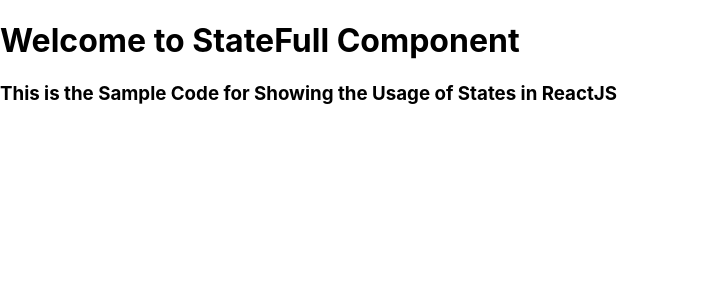
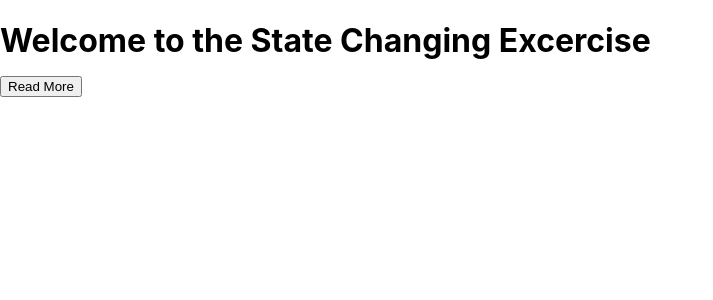
Before and after one commit to sidoncode/Reactjs-Day-2-FSD-Bennette, a React (Create React App) app: page / in a window 1280 px wide. Shown: the top 300 px of the page, without its empty margins (0-713 px from the left). Built offline with nearby package versions, Linux system fonts and the light colour scheme.

Commit message:
state changing

```diff
--- a/src/App.js
+++ b/src/App.js
@@ -5,23 +5,40 @@
     // to set the state, it is required to call the super() method in the constructor, it is because,
     // this.state is unintialized before the super() method has been called.
     super();
-    this.state = {displayBIO: true};
+    this.state = {displayBIO: false};
+    console.log('Component this',this);
+    // this is where we have intialized a new state //
+    this.toggleDisplayBio = this.toggleDisplayBio.bind(this);
+  }
+  toggleDisplayBio(){
+    this.setState(
+      {displayBIO: !this.state.displayBIO}
+    )
   }
 
   render(){
-    const bio = this.state.displayBIO ? (
-        <div>
-            <p>
-                <h3>
-                  This is the Sample Code for Showing the Usage of States in ReactJS
-                </h3>
-            </p>
-        </div>
-    ):null;
     return (
       <div>
-          <h1>Welcome to StateFull Component</h1>
-          {bio}
+          <h1>
+            Welcome to the State Changing Excercise
+            {
+              this.state.displayBIO ? (
+                <div>
+                    <p>
+                        <h4>
+                          This is the Content Which will be Available When we have - Clicked on the Button - Named
+                          as Read More...
+                        </h4>
+                    </p>
+                </div>
+              ):
+               (
+                  <div>
+                    <button onClick={this.toggleDisplayBio}>Read More</button>
+                  </div>
+              )
+            }
+          </h1>
       </div>
     )
   }
```
